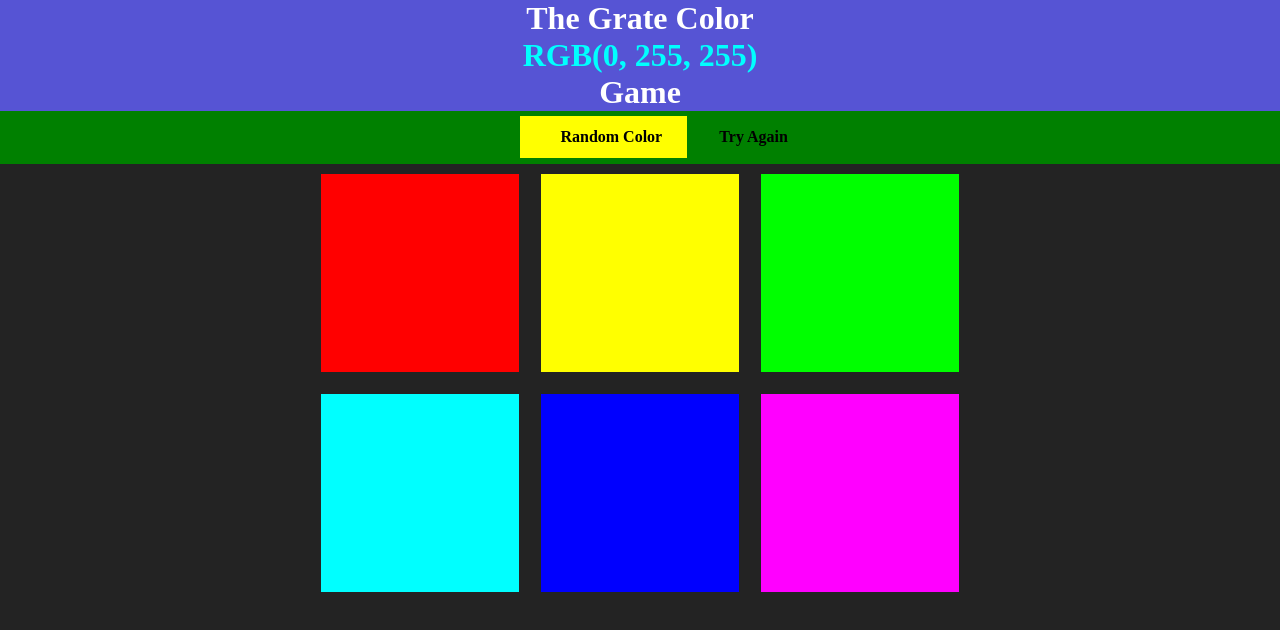
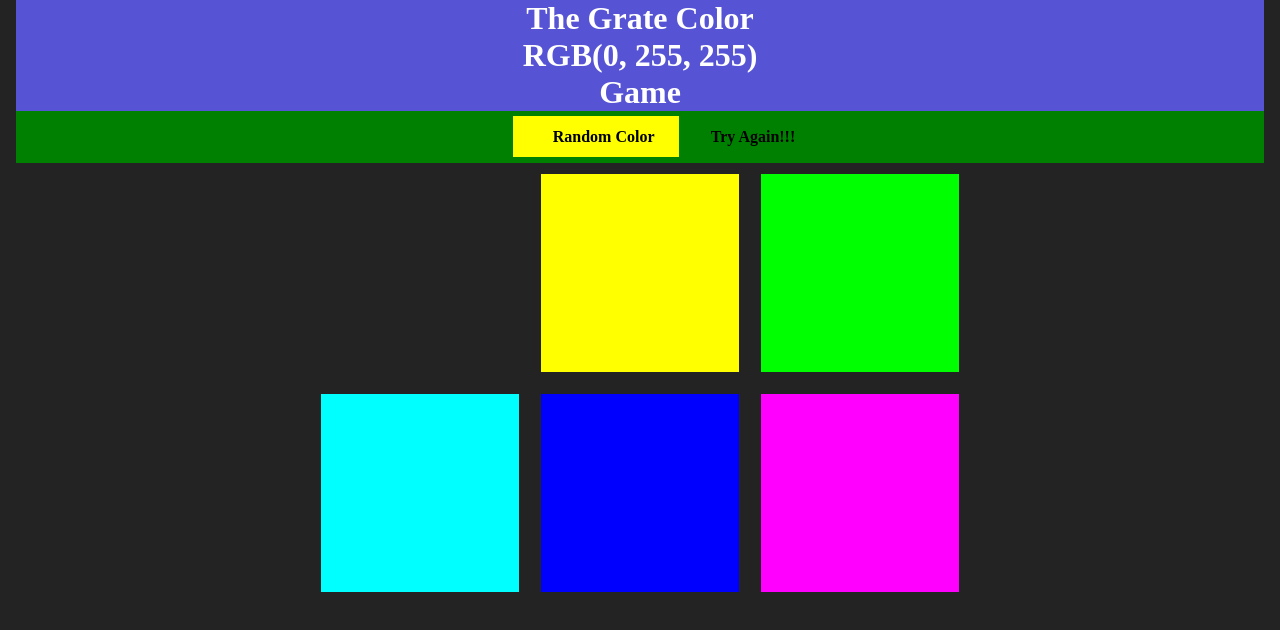
Before and after one commit to raoasifraza11/rendom-color-game, a plain HTML site: page index.html in a window 1280 px wide. Both pictures are taken after a click on the element 419 px from the left and 273 px from the top of the page. Drawn offline with Linux system fonts and the light colour scheme.

Commit message:
added correct color logic

```diff
--- a/css/main.css
+++ b/css/main.css
@@ -5,6 +5,11 @@ body{
 
 header{
     background: #5654d4;
+}
+
+#headerbg{
+    margin-left: 1rem;
+    margin-right: 1rem;
 }
 
 h1{
--- a/index.html
+++ b/index.html
@@ -9,12 +9,12 @@
     <script src="js/main.js"></script>
 </head>
 <body>
-<header>
+<header id="headerbg">
     <h1>The Grate Color <span>RGB</span> Game</h1>
     <nav>
         <ul>
             <a href="#" class="active"><li>Random Color</li></a>
-            <a href="#"><li>Try Again</li>
+            <li id="message"></li>
         </a>
     </ul>
     </nav>
--- a/js/game.js
+++ b/js/game.js
@@ -9,11 +9,12 @@ var colors = [
 
 var squares = document.querySelectorAll(".square");
 var pickedColor = colors[3];
+var message = document.getElementById('message');
+var headerElement = document.getElementById('headerbg');
 
 // target the span
 var span = document.querySelector('span');
-span.innerText = pickedColor.toUpperCase();
-span.style.color = pickedColor;
+span.textContent = pickedColor.toUpperCase();
 
 // loop through
 for (var i = 0; i < squares.length; i++){
@@ -25,10 +26,23 @@ for (var i = 0; i < squares.length; i++){
         // grep the selected color
         var selectedColor = this.style.backgroundColor;
         if( selectedColor === pickedColor){
-            console.log("Correct!");
+            message.textContent = "Correct!!!";
+
+            // change the colors
+            changeColor(selectedColor)
+            headerElement.style.backgroundColor = selectedColor;
         }else{
-            console.log("Wrong!!!");
+            this.style.backgroundColor = "#232323";
+            message.textContent = "Try Again!!!";
         }
     });
 
 }
+
+function changeColor(color){
+    // loop through all squares
+    for (var i = 0; i < squares.length; i++){
+        squares[i].style.backgroundColor = color;
+    }
+
+}
```
